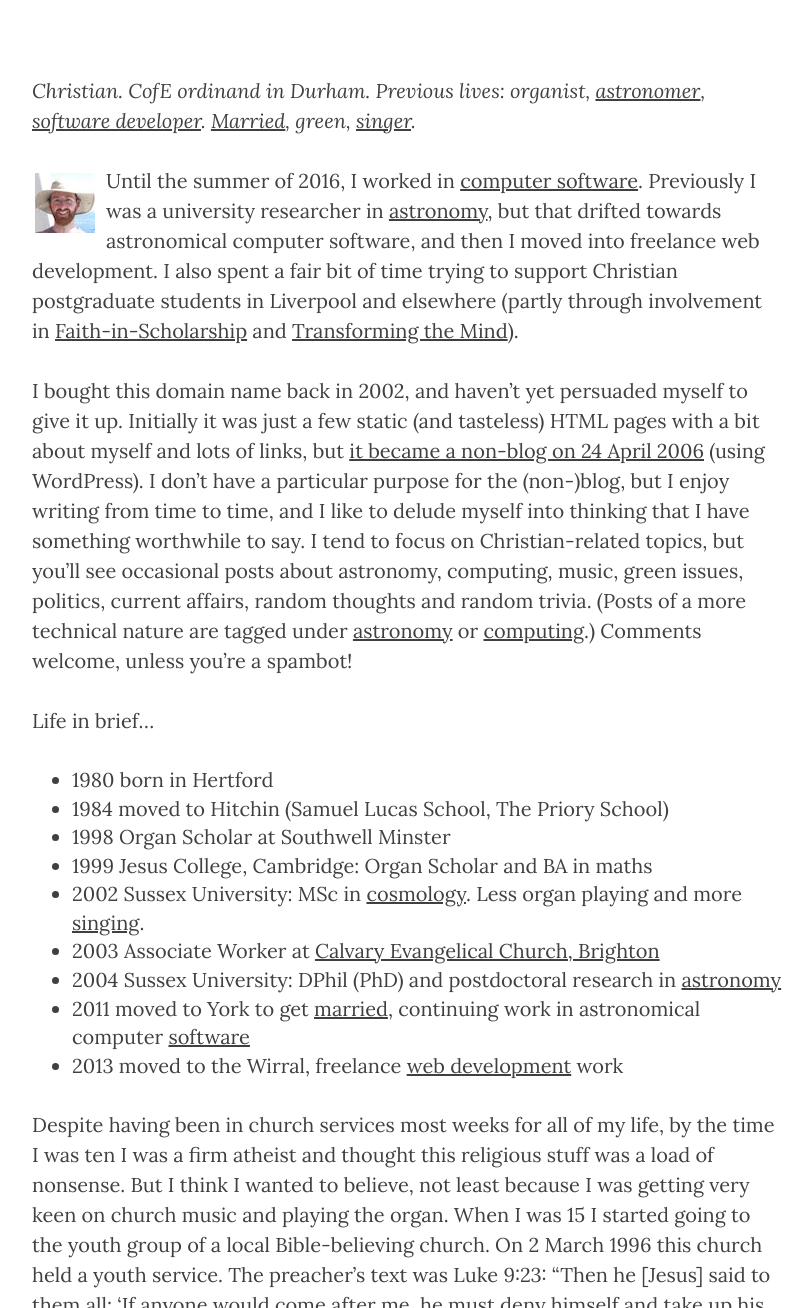
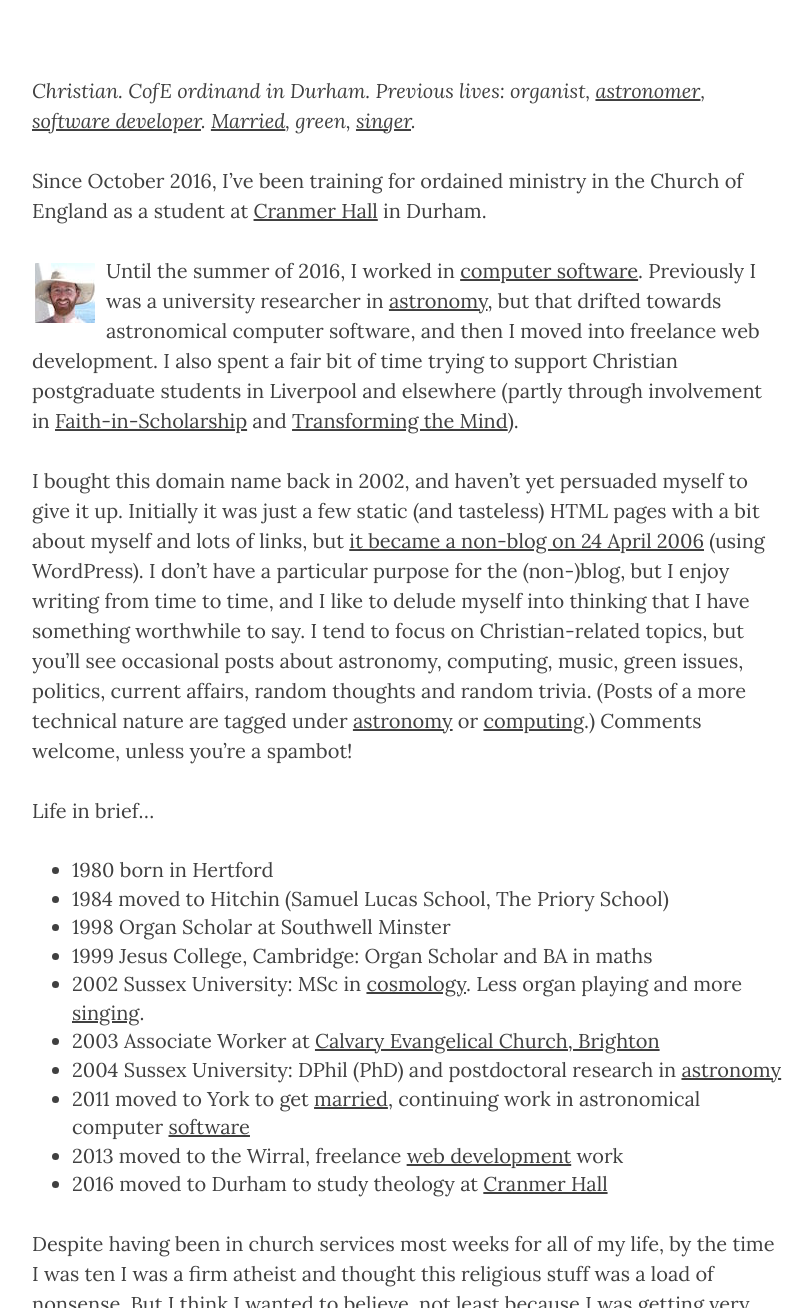
Before and after one commit to anthonyjsmith/anthonyjsmith.github.io, a Jekyll site: the page built from about.md, in a window 1280 px wide and 1400 px high, scrolled down 310 px, cut to the strip 92-1400 px from the top of the window. Shown: the whole strip, without its empty margins (233-1044 px from the left). Built offline with Jekyll 4.4.1, drawn with Linux system fonts in a browser that asks for light colours; nearby versions of some CDN libraries; comment, search, counter and statistics services are not loaded.

Commit message:
Update about page: Durham

```diff
--- a/about.md
+++ b/about.md
@@ -3,6 +3,8 @@ title: About
 excerpt: "Christian. CofE ordinand in Durham. Previous lives: organist, astronomer, software developer. Married, green, singer"
 ---
 _Christian. CofE ordinand in Durham. Previous lives: organist, [astronomer](/astronomy/), [software developer](/software/). [Married](http://elinevanasperen.wordpress.com/), green, [singer](/singing/)._
+
+Since October 2016, I've been training for ordained ministry in the Church of England as a student at [Cranmer Hall](https://community.dur.ac.uk/cranmer.hall/) in Durham.
 
 <img alt="Me" title="Me" src="/assets/me.jpg" class="alignleft">Until the summer of 2016, I worked in [computer software](/software/). Previously I was a university researcher in [astronomy](/astronomy/), but that drifted towards astronomical computer software, and then I moved into freelance web development. I also spent a fair bit of time trying to support Christian postgraduate students in Liverpool and elsewhere (partly through involvement in [Faith-in-Scholarship](http://wysocs.org.uk/faith-in-scholarship) and [Transforming the Mind](http://christianpostgrad.org.uk/content/node/34)).
 
@@ -19,6 +21,7 @@ Life in brief...
 * 2004 Sussex University: DPhil (PhD) and postdoctoral research in [astronomy](/astronomy/)
 * 2011 moved to York to get [married](http://elinevanasperen.wordpress.com/), continuing work in astronomical computer [software](/software/)
 * 2013 moved to the Wirral, freelance [web development](/software/) work
+* 2016 moved to Durham to study theology at [Cranmer Hall](https://community.dur.ac.uk/cranmer.hall/)
 
 Despite having been in church services most weeks for all of my life, by the time I was ten I was a firm atheist and thought this religious stuff was a load of nonsense. But I think I wanted to believe, not least because I was getting very keen on church music and playing the organ. When I was 15 I started going to the youth group of a local Bible-believing church. On 2 March 1996 this church held a youth service. The preacher's text was Luke 9:23: "Then he [Jesus] said to them all: 'If anyone would come after me, he must deny himself and take up his cross daily and follow me.'" He encouraged us to commit our lives to God, and I did so, out of a real sense of God drawing me to himself.
 
```
